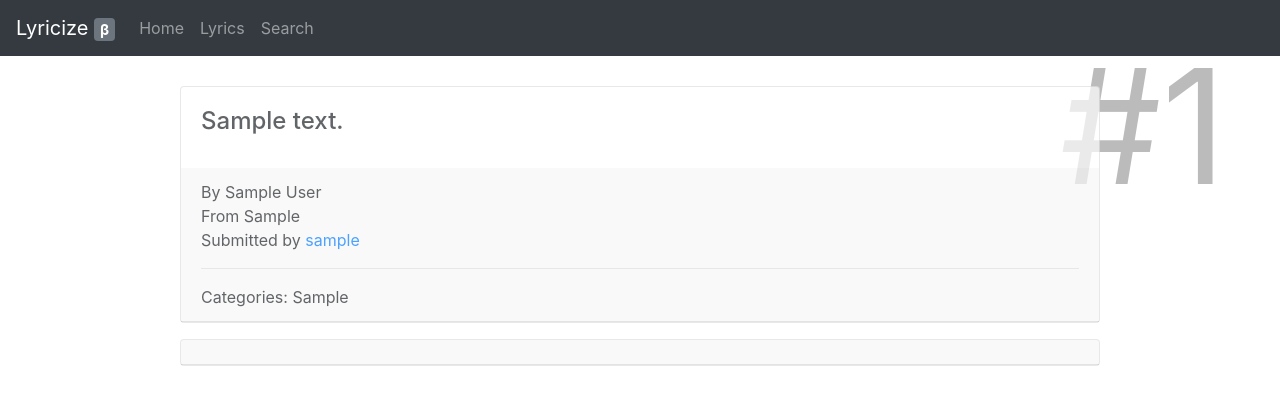
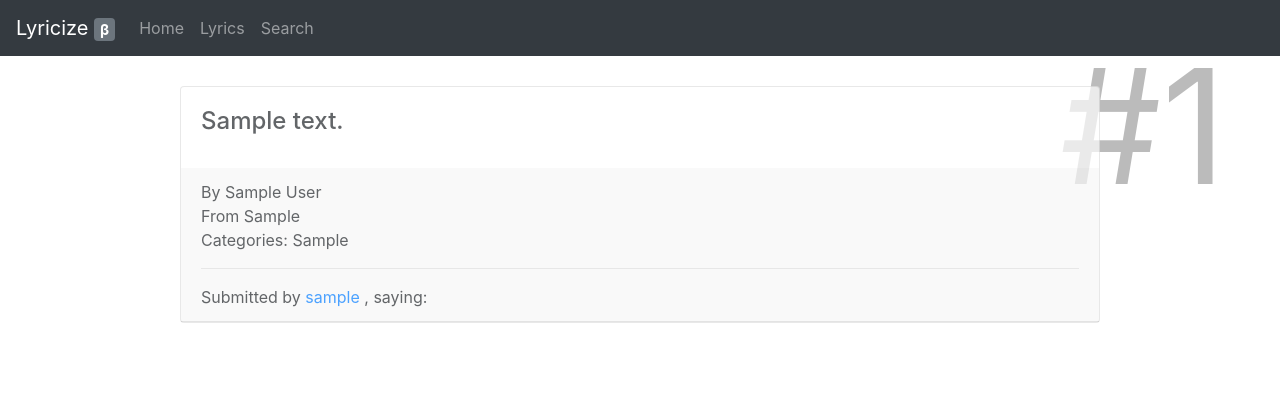
Before and after one commit to outloudvi/lyricize, a Django app: page /lyric/1/ in a window 1280 px wide. Shown: the top 405 px of the page. Run offline with Django 3.2, Linux system fonts and the light colour scheme; tables that the repository leaves empty hold one stand-in row (values such as "Sample post"); some libraries are stand-ins or nearby versions.

Commit message:
Change showLyric interface

```diff
--- a/templates/showLyric.html
+++ b/templates/showLyric.html
@@ -13,16 +13,13 @@
         <div class="card-header">
           By {{ lyric.author }} <br />
           From {{ lyric.source }}<br />
-          Submitted by <a href="/u/{{ lyric.user }}">{{ lyric.user }}</a> <br />
+          Categories: {{ lyric.category }}<br />
           <hr />
-          Categories: {{ lyric.category }}
-        </div>
-      </div>
-      <div class="cSpace"></div>
-      <div class="card">
-        <div class="card-header">
+          Submitted by <a href="/u/{{ lyric.user }}">{{ lyric.user }}</a>
+          {% if lyric.desc %}
+          , saying:
           <div id="divDesc"></div>
-          <div id="divDescMarkdown">{{ lyric.desc }}</div>
+          {% endif %}
         </div>
       </div>
       {% if request.user.is_staff or request.user == lyric.user %}
@@ -36,6 +33,7 @@
     </div>
     <div id="idShow">#{{ lyric.id }}</div>
   </div>
+  <div id="divDescMarkdown">{{ lyric.desc }}</div>
 </div>
 {% endblock %}
 
```
